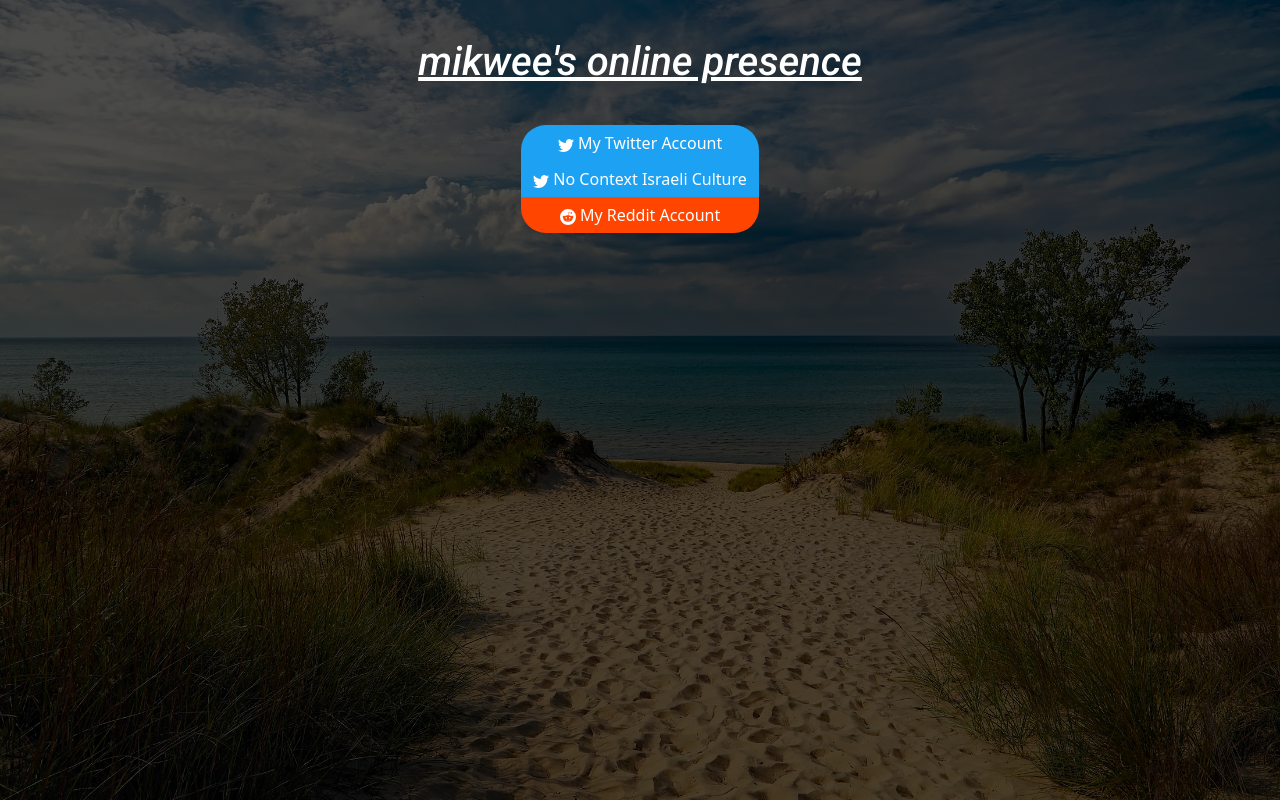
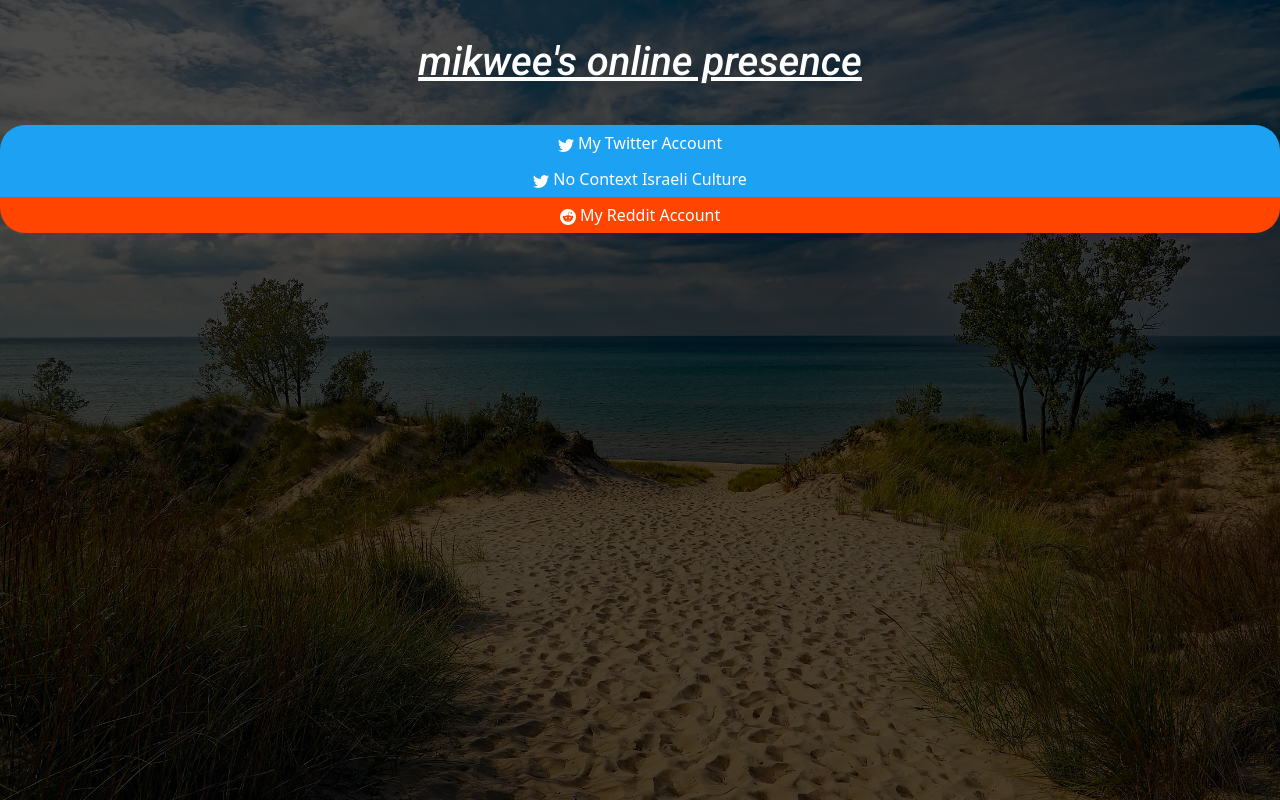
Before and after one commit to mikwee/mikwees-website, a React (Create React App) app: page / in a window 1280 px wide. Built offline with nearby package versions, Linux system fonts and the light colour scheme.

Commit message:
Getting rid of the container

```diff
--- a/src/App.js
+++ b/src/App.js
@@ -11,8 +11,8 @@ function App() {
   return (
     <div className="App">
       <h1 id="title">{data.title}</h1>
-      <div id="container">
-        <ButtonGroup vertical>
+
+        <ButtonGroup vertical id="container">
           {data.links.map((rootDetail, index)=>{
             if(rootDetail.type === "facebook") {
               res = <Button id="facebook" variant="primary" href={rootDetail.url}><Facebook/> {rootDetail.text}</Button>
@@ -50,7 +50,6 @@ function App() {
             return res;
           })}
         </ButtonGroup>
-      </div>
     </div>
   );
 }
```
